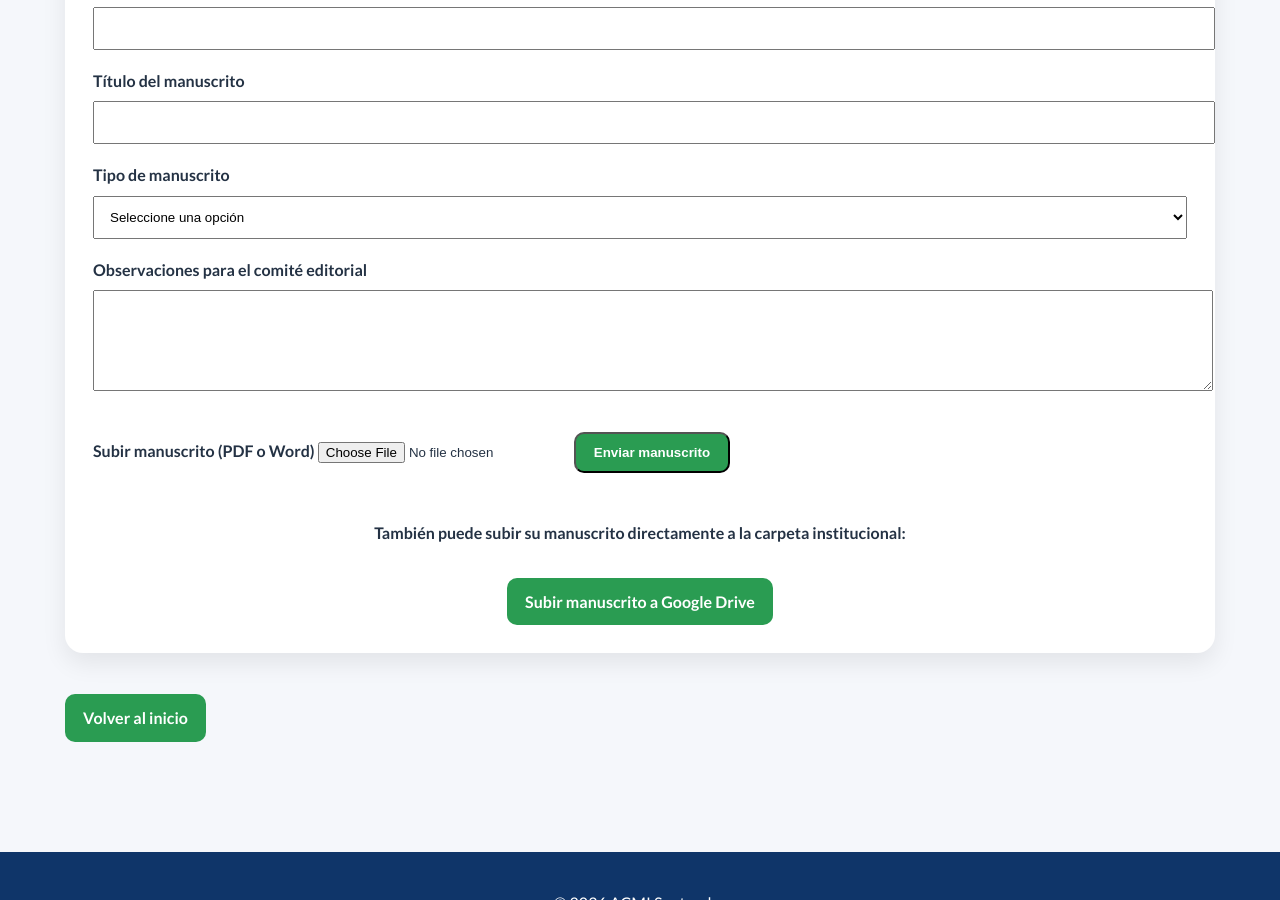
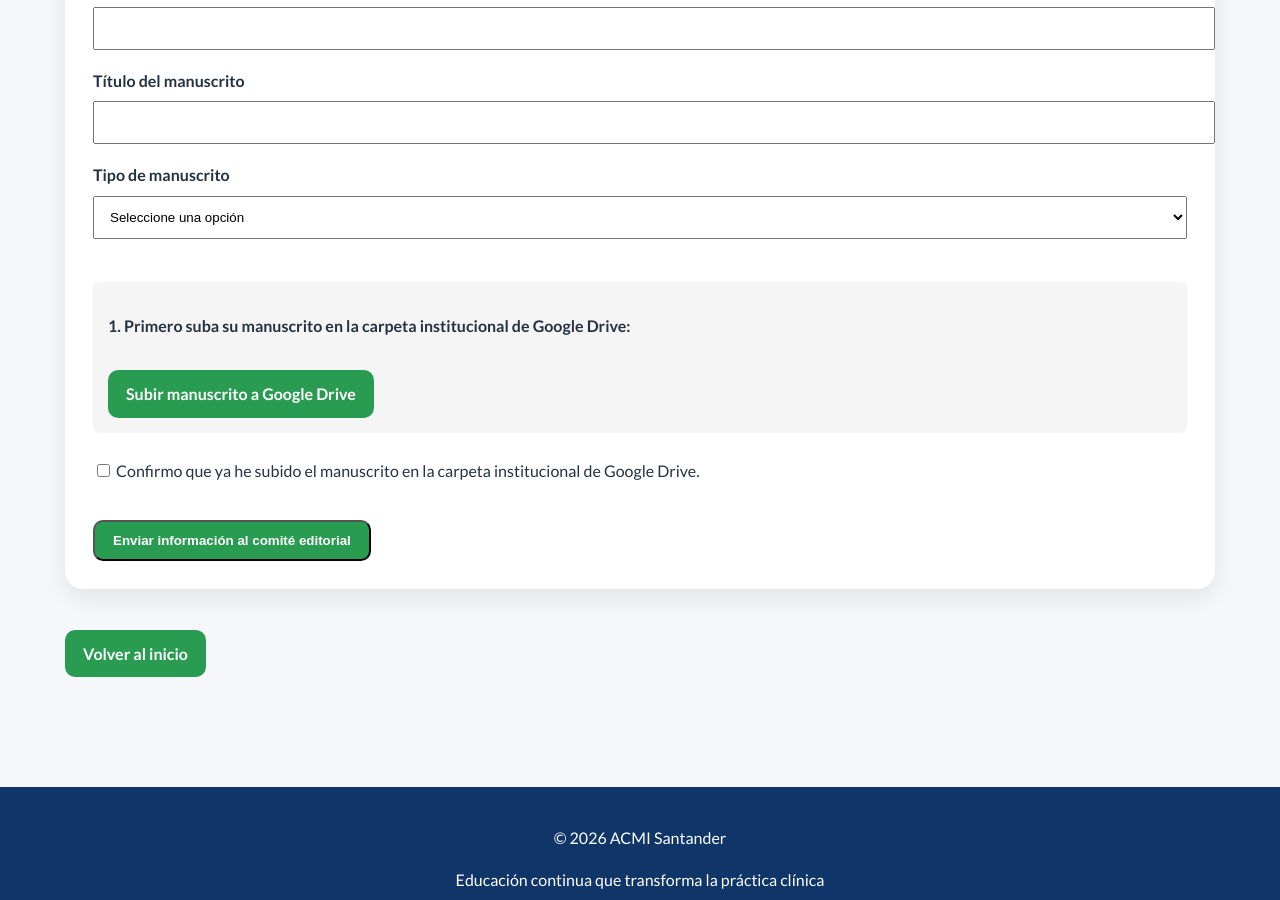
Before and after one commit to Acmisantander/Acmisantander, a Jekyll site: the page built from magazine/enviar-manuscrito.html, in a window 1280 px wide and 900 px high, scrolled down 652 px. Built offline with Jekyll 4.4.1, drawn with Linux system fonts in a browser that asks for light colours.

Commit message:
Update enviar-manuscrito.html

```diff
--- a/magazine/enviar-manuscrito.html
+++ b/magazine/enviar-manuscrito.html
@@ -14,7 +14,7 @@ permalink: /magazine/enviar-manuscrito/
 Formulario institucional para el envío de manuscritos académicos, columnas de opinión, editoriales o artículos para el Magazine ACMI Santander.
 </p>
 
-<form action="https://formsubmit.co/santanderacmi@gmail.com" method="POST" enctype="multipart/form-data">
+<form action="https://formsubmit.co/santanderacmi@gmail.com" method="POST">
 
 <input type="hidden" name="_subject" value="Nuevo manuscrito enviado al Magazine ACMI Santander">
 <input type="hidden" name="_captcha" value="false">
@@ -41,21 +41,9 @@ Formulario institucional para el envío de manuscritos académicos, columnas de
 <option>Noticia</option>
 </select>
 
-<label><strong>Observaciones para el comité editorial</strong></label>
-<textarea name="Observaciones" rows="5" style="width:100%; padding:12px; margin:8px 0 18px;"></textarea>
+<div style="margin-top:25px; margin-bottom:25px; padding:15px; background:#f5f5f5; border-radius:6px;">
 
-<label><strong>Subir manuscrito (PDF o Word)</strong></label>
-<input type="file" name="archivo" accept=".pdf,.doc,.docx" required style="margin:8px 0 22px;">
-
-<button class="btn" type="submit">
-Enviar manuscrito
-</button>
-
-</form>
-
-<div style="margin-top:35px; text-align:center;">
-
-<p><strong>También puede subir su manuscrito directamente a la carpeta institucional:</strong></p>
+<p><strong>1. Primero suba su manuscrito en la carpeta institucional de Google Drive:</strong></p>
 
 <a
 class="btn"
@@ -68,6 +56,19 @@ Subir manuscrito a Google Drive
 
 </div>
 
+<div style="margin-top:20px; margin-bottom:20px;">
+<label>
+<input type="checkbox" required>
+Confirmo que ya he subido el manuscrito en la carpeta institucional de Google Drive.
+</label>
+</div>
+
+<button class="btn" type="submit">
+Enviar información al comité editorial
+</button>
+
+</form>
+
 </div>
 
 <div style="margin-top:25px;">
```
